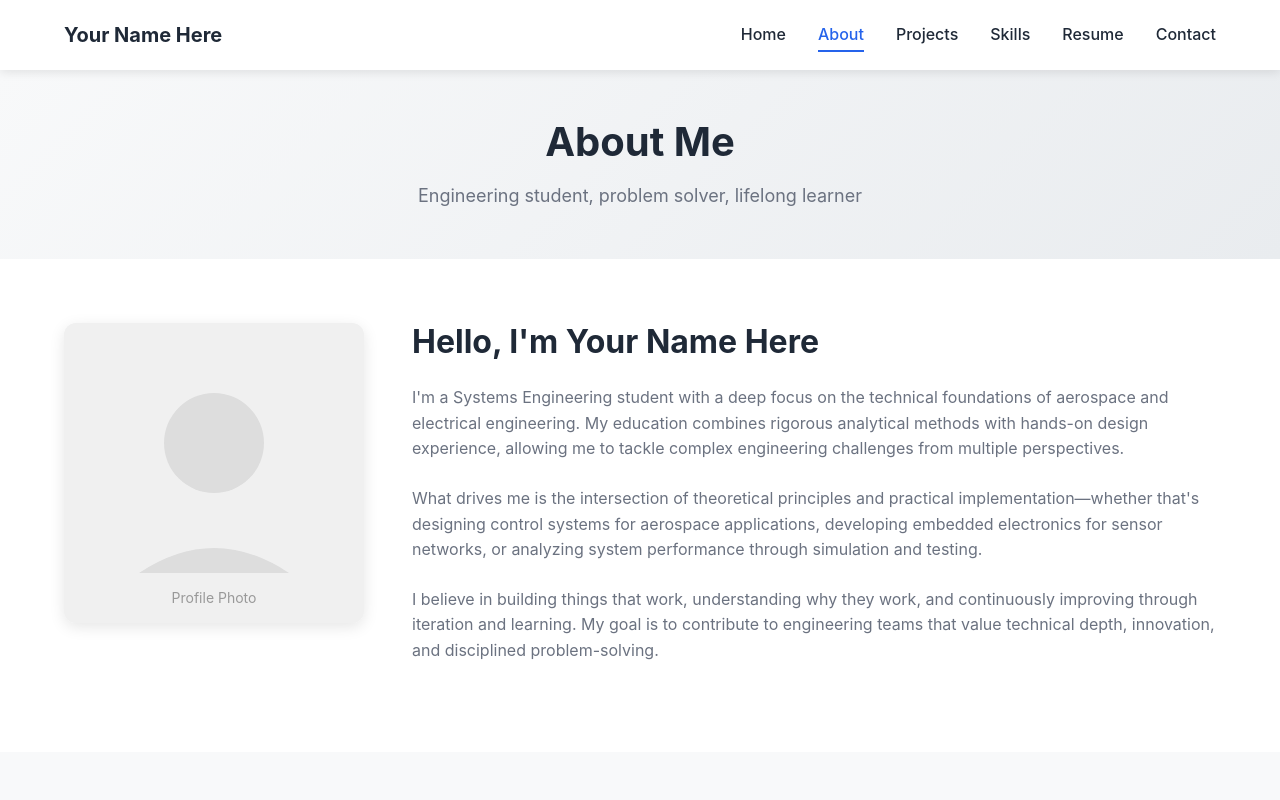
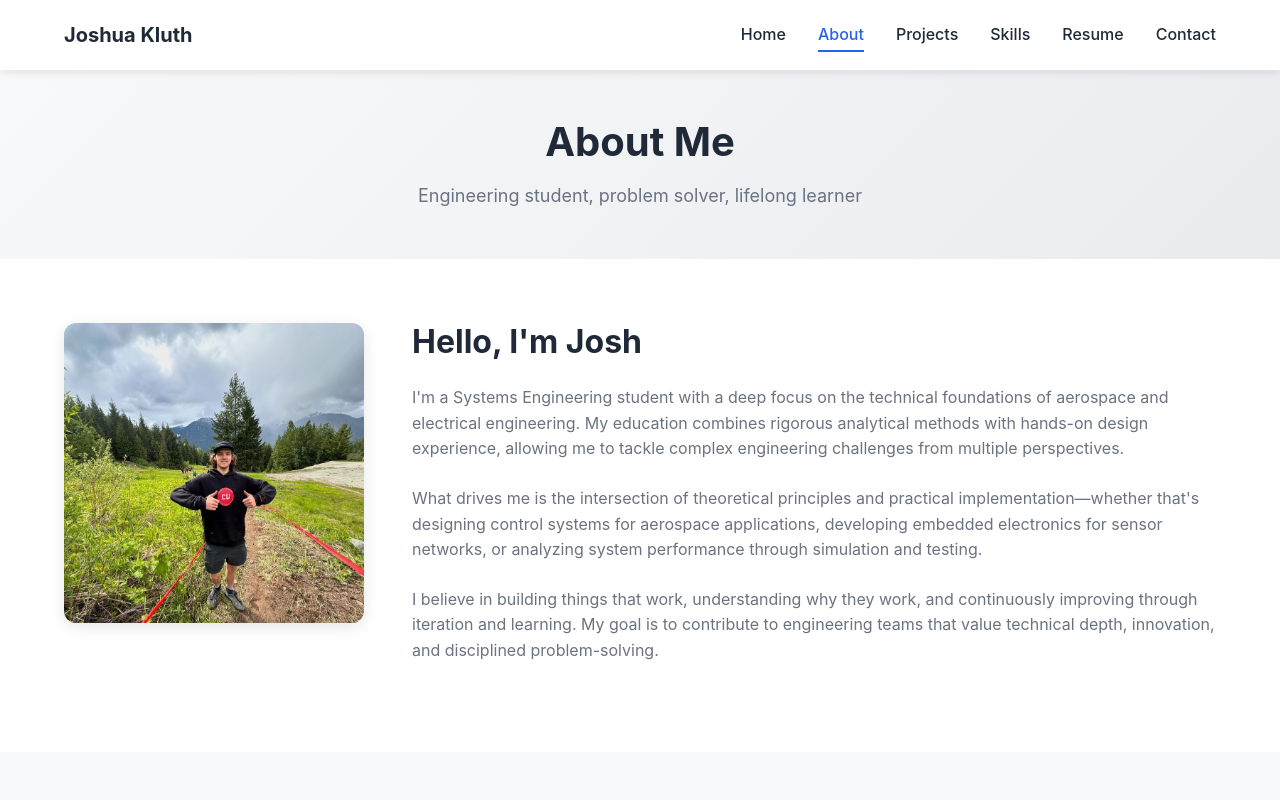
Before and after one commit to joshua-kluth/joshua-kluth-portfolio, a plain HTML site: page about.html in a window 1280 px wide. Shown: the top 800 px of the page. Drawn offline with Linux system fonts and the light colour scheme.

Commit message:
modified:   about.html 	new file:   assets/images/profile-photo.JPG 	modified:   contact.html 	modified:   index.html 	modified:   project-template.html 	modified:   projects.html 	modified:   resume.html 	modified:   skills.html

```diff
--- a/about.html
+++ b/about.html
@@ -3,8 +3,8 @@
 <head>
     <meta charset="UTF-8">
     <meta name="viewport" content="width=device-width, initial-scale=1.0">
-    <meta name="description" content="About Your Name Here - Systems Engineering student with focus on aerospace and electrical engineering">
-    <title>About | Your Name Here</title>
+    <meta name="description" content="About Joshua Kluth - Systems Engineering student with focus on aerospace and electrical engineering">
+    <title>About | Joshua Kluth</title>
     <link rel="stylesheet" href="css/styles.css">
 </head>
 <body>
@@ -12,7 +12,7 @@
     <header class="main-header">
         <nav class="navbar">
             <div class="nav-container">
-                <a href="index.html" class="logo">Your Name Here</a>
+                <a href="index.html" class="logo">Joshua Kluth</a>
                 <button class="hamburger" aria-label="Toggle navigation menu" aria-expanded="false">
                     <span></span>
                     <span></span>
@@ -44,18 +44,10 @@
             <div class="container">
                 <div class="about-intro-content">
                     <div class="profile-image reveal-on-scroll">
-                        <!-- Replace with actual profile photo -->
-                        <div class="placeholder-image-square" aria-label="Profile photo">
-                            <svg width="100%" height="100%" viewBox="0 0 300 300" xmlns="http://www.w3.org/2000/svg">
-                                <rect width="300" height="300" fill="#f0f0f0"/>
-                                <circle cx="150" cy="120" r="50" fill="#ddd"/>
-                                <path d="M 75 250 Q 150 200 225 250" fill="#ddd"/>
-                                <text x="50%" y="280" text-anchor="middle" fill="#999" font-size="14">Profile Photo</text>
-                            </svg>
-                        </div>
+                        <img src="assets/images/profile-photo.jpg" alt="Your Name profile photo" class="placeholder-image-square">
                     </div>
                     <div class="about-text reveal-on-scroll">
-                        <h2>Hello, I'm Your Name Here</h2>
+                        <h2>Hello, I'm Josh</h2>
                         <p>I'm a Systems Engineering student with a deep focus on the technical foundations of aerospace and electrical engineering. My education combines rigorous analytical methods with hands-on design experience, allowing me to tackle complex engineering challenges from multiple perspectives.</p>
                         <p>What drives me is the intersection of theoretical principles and practical implementation—whether that's designing control systems for aerospace applications, developing embedded electronics for sensor networks, or analyzing system performance through simulation and testing.</p>
                         <p>I believe in building things that work, understanding why they work, and continuously improving through iteration and learning. My goal is to contribute to engineering teams that value technical depth, innovation, and disciplined problem-solving.</p>
@@ -185,7 +177,7 @@
     <footer class="main-footer">
         <div class="container">
             <div class="footer-content">
-                <p>&copy; 2024 Your Name Here. All rights reserved.</p>
+                <p>&copy; 2026 Joshua Kluth. All rights reserved.</p>
                 <div class="footer-links">
                     <a href="https://linkedin.com" target="_blank" rel="noopener noreferrer" aria-label="LinkedIn Profile">LinkedIn</a>
                     <a href="https://github.com" target="_blank" rel="noopener noreferrer" aria-label="GitHub Profile">GitHub</a>
```
Also changed, not shown: contact.html (+8 -8 lines), index.html (+5 -5 lines), project-template.html (+4 -4 lines), projects.html (+4 -4 lines), resume.html (+5 -5 lines), skills.html (+4 -4 lines), assets/images/profile-photo.JPG (added).
